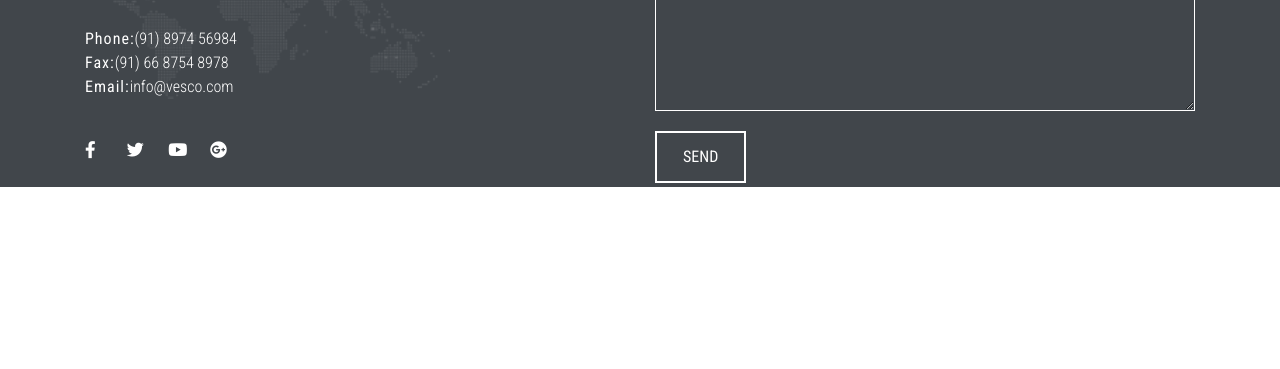
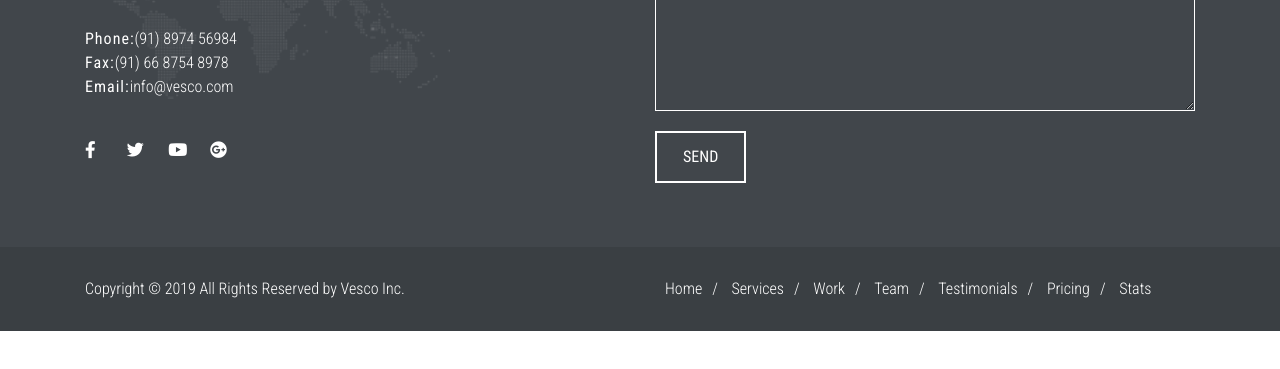
Before and after one commit to mpieces/Vesco, a plain HTML site: page index.html in a window 1280 px wide. Shown: the part 5584-5953 px from the top of the page. After the commit the page ends 5915 px from the top, so only its background shows below. Drawn offline with nearby package versions, Linux system fonts and the light colour scheme.

Commit message:
complete bottom footer section

```diff
--- a/css/style.css
+++ b/css/style.css
@@ -516,3 +516,47 @@ form .form-control {
     margin-bottom: 20px;
     color: #fff;
 }
+
+/* ============================================
+                FOOTER
+================================================= */
+
+#footer-bottom {
+    background-color: rgba(0,0,0,0.1);
+    padding: 30px 0;
+    margin-top: 60px;
+}
+
+#footer-copyrights p {
+    margin: 0;
+    color: #fff;
+}
+
+#footer-menu {
+    float: left;
+    color: #fff;
+    font-size: 16px;
+    font-weight: 300;
+}
+
+#footer-menu ul {
+    list-style: none;
+    padding-left: 0;
+    margin: 0;
+}
+
+#footer-menu ul li {
+    display: inline-block;
+}
+
+#footer-menu a {
+    color: #fff;
+    font-size: 16px;
+    font-weight: 300;
+    margin: 0 10px;
+    text-decoration: none;
+}
+
+#footer-menu a:hover {
+    color: #34c6d3;
+}
--- a/index.html
+++ b/index.html
@@ -573,19 +573,36 @@
           </div>
         </div>
       </div>
+
+        <!-- Footer -->
+      <div id="footer-bottom">
+        <div class="container">
+          <div class="row">
+            <div class="col-md-6">
+              <div id="footer-copyrights">
+                <p>Copyright &copy; 2019 All Rights Reserved by Vesco Inc.</p>
+              </div>
+            </div>
+            <div class="col-md-6">
+              <div id="footer-menu">
+                <ul>
+                  <li><a href="#home">Home</a>/</li>
+                  <li><a href="#services">Services</a>/</li>
+                  <li><a href="#work">Work</a>/</li>
+                  <li><a href="#team">Team</a>/</li>
+                  <li><a href="#testimonials">Testimonials</a>/</li>
+                  <li><a href="#pricing">Pricing</a>/</li>
+                  <li><a href="#stats">Stats</a></li>
+                </ul>
+              </div>
+            </div>
+          </div>
+        </div>
+      </div>
     </footer>
 
 
 
-
-
-
-
- <!-- Temporary space to check parallax effect -->
-
-
-<br><br><br><br><br><br><br><br><br><br><br><br><br><br><br><br><br><br><br>
-<br><br><br><br><br><br><br><br><br><br><br><br><br><br><br><br><br><br>
 
     </section>
 
@@ -611,10 +628,4 @@
     <script src="js/custom.js"></script>
   </body>
 
-
-
-
-
-
-
 </html>
```
